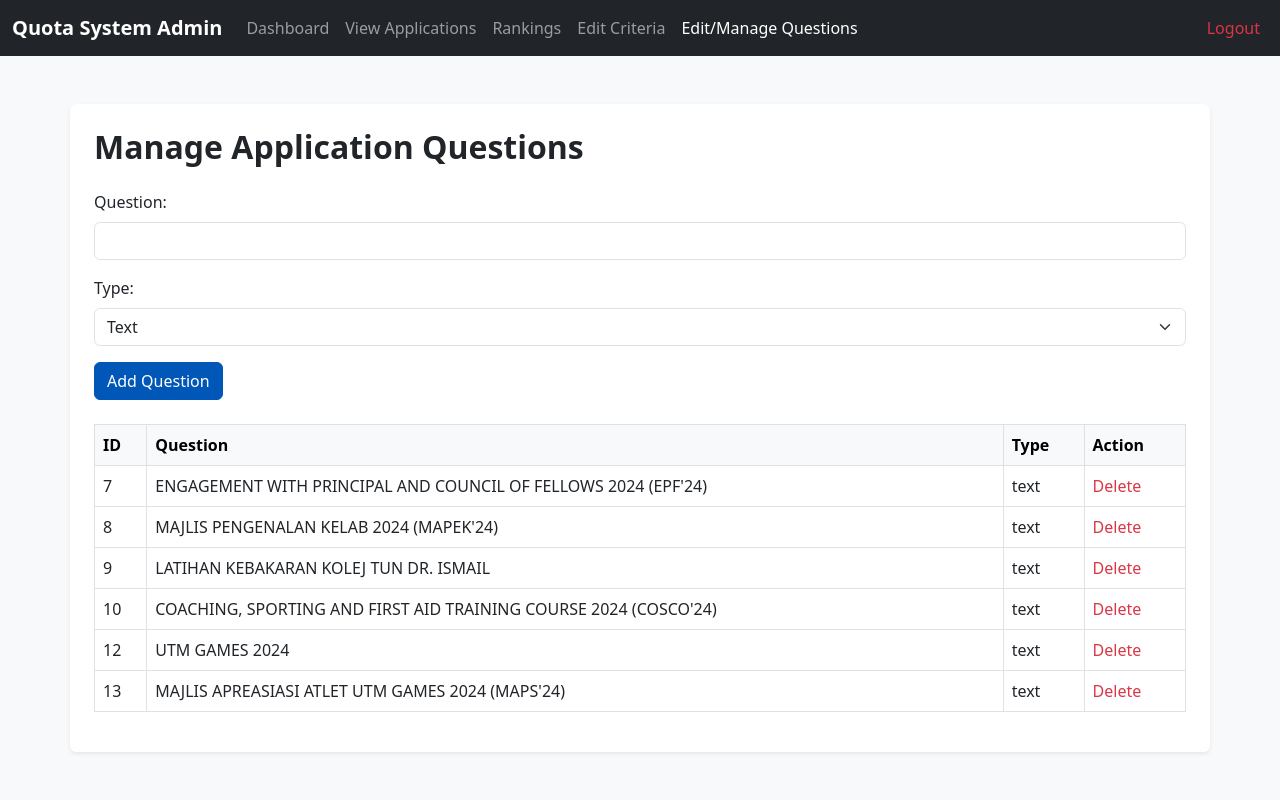
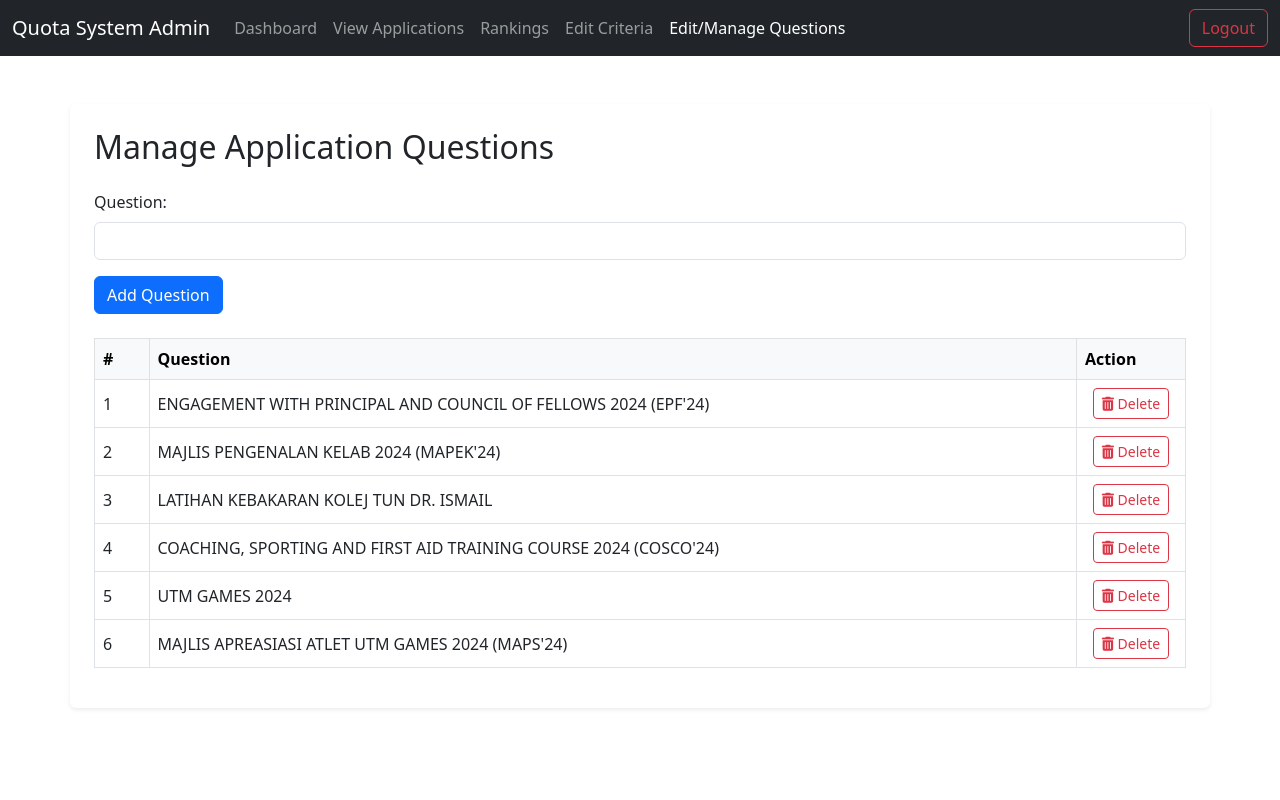
Before and after one commit to welsonxw/quota-active-system, a PHP site: page /manage_questions.php in a window 1280 px wide. Run offline with PHP 8.4, Linux system fonts and the light colour scheme; data comes from the database, SQL or seed files in the repository; some libraries are stand-ins or nearby versions.

Commit message:
improved manage_questions, navbar.php

```diff
--- a/admin/dashboard.php
+++ b/admin/dashboard.php
@@ -38,7 +38,7 @@ while ($row = $yearData->fetch_assoc()) {
         <h2 class="mb-4">Admin Dashboard</h2>
         <div class="row mb-4">
             <div class="col-md-3">
-                <div class="card bg-primary text-white p-3">Total students: <?= $total ?></div>
+                <div class="card bg-primary text-white p-3">Total Applied Students: <?= $total ?></div>
             </div>
             <div class="col-md-3">
                 <div class="card bg-warning text-white p-3">Pending: <?= $pending ?></div>
@@ -53,13 +53,13 @@ while ($row = $yearData->fetch_assoc()) {
         <div class="row">
             <div class="col-md-6">
                 <div class="card p-3">
-                    <h5 class="text-primary">Monthly student Trend</h5>
+                    <h5 class="text-primary">Monthly Students Trend</h5>
                     <canvas id="areaChart"></canvas>
                 </div>
             </div>
             <div class="col-md-6">
                 <div class="card p-3">
-                    <h5 class="text-primary">students by Year of Study</h5>
+                    <h5 class="text-primary">Registered Students by Year of Study</h5>
                     <canvas id="barChart"></canvas>
                 </div>
             </div>
--- a/admin/manage_questions.php
+++ b/admin/manage_questions.php
@@ -2,12 +2,14 @@
 require_once('../includes/db_studentlocal.php');
 
 // Add new question
-if (isset($_POST['add'])) {
-    $text = $_POST['question_text'];
-    $type = $_POST['question_type'];
-    $stmt = $mysqli->prepare("INSERT INTO questions (question_text, question_type) VALUES (?, ?)");
-    $stmt->bind_param("ss", $text, $type);
-    $stmt->execute();
+$added = false;
+if (isset($_POST['question'])) {
+    $text = $_POST['question'];
+    $stmt = $mysqli->prepare("INSERT INTO questions (question_text) VALUES (?)");
+    $stmt->bind_param("s", $text);
+    if ($stmt->execute()) {
+        $added = true;
+    }
 }
 
 // Delete question
@@ -26,11 +28,13 @@ $questions = $mysqli->query("SELECT * FROM questions");
     <meta charset="UTF-8">
     <title>Manage Questions</title>
     <link href="https://cdn.jsdelivr.net/npm/bootstrap@5.3.0/dist/css/bootstrap.min.css" rel="stylesheet">
-        <link href="../assets/css/custom.css" rel="stylesheet">
+    <link href="https://cdnjs.cloudflare.com/ajax/libs/font-awesome/6.5.0/css/all.min.css" rel="stylesheet">
+    <script src="https://cdn.jsdelivr.net/npm/sweetalert2@11"></script>
 </head>
 
 <?php include 'navbar.php'; ?>
 
+<body>
     <div class="container my-5 p-4 bg-white rounded shadow-sm">
         <h2 class="mb-4">Manage Application Questions</h2>
 
@@ -40,39 +44,29 @@ $questions = $mysqli->query("SELECT * FROM questions");
                 <label for="question" class="form-label">Question:</label>
                 <input type="text" name="question" id="question" class="form-control" required>
             </div>
-
-        <div class="mb-3">
-            <label for="type" class="form-label">Type:</label>
-            <select name="type" id="type" class="form-select" required>
-                <option value="text">Text</option>
-                <option value="textarea">Textarea</option>
-                <option value="radio">Radio</option>
-                <option value="checkbox">Checkbox</option>
-            </select>
-        </div>
-
             <button type="submit" class="btn btn-primary">Add Question</button>
         </form>
 
         <!-- Display Questions Table -->
         <div class="table-responsive">
-        <table class="table table-bordered align-middle">
+            <table class="table table-bordered align-middle text-nowrap">
                 <thead class="table-light">
                     <tr>
-                    <th>ID</th>
+                        <th style="width: 5%;">#</th>
                         <th>Question</th>
-                    <th>Type</th>
-                    <th>Action</th>
+                        <th style="width: 10%;">Action</th>
                     </tr>
                 </thead>
                 <tbody>
+                    <?php $index = 1; ?>
                     <?php while ($row = $questions->fetch_assoc()): ?>
                         <tr>
-                        <td><?= $row['question_id'] ?></td>
+                            <td><?= $index++ ?></td>
                             <td><?= htmlspecialchars($row['question_text']) ?></td>
-                        <td><?= htmlspecialchars($row['question_type']) ?></td>
-                        <td>
-                            <a href="?delete=<?= $row['question_id'] ?>" class="text-danger text-decoration-none" onclick="return confirm('Are you sure you want to delete this question?')">Delete</a>
+                            <td class="text-center">
+                                <button type="button" class="btn btn-outline-danger btn-sm" onclick="confirmDelete(<?= $row['question_id'] ?>)">
+                                    <i class="fas fa-trash-alt"></i> Delete
+                                </button>
                             </td>
                         </tr>
                     <?php endwhile; ?>
@@ -80,6 +74,33 @@ $questions = $mysqli->query("SELECT * FROM questions");
             </table>
         </div>
     </div>
-
+    <!-- pop up delete                     -->
+    <script>
+        function confirmDelete(id) {
+            Swal.fire({
+                title: 'Are you sure?',
+                text: 'This question will be permanently deleted.',
+                icon: 'warning',
+                showCancelButton: true,
+                confirmButtonColor: '#d33',
+                cancelButtonColor: '#6c757d',
+                confirmButtonText: 'Yes, delete it!',
+                cancelButtonText: 'Cancel'
+            }).then((result) => {
+                if (result.isConfirmed) {
+                    window.location.href = '?delete=' + id;
+                }
+            });
+        }
+        // pop up success
+        <?php if ($added): ?>
+        Swal.fire({
+            title: 'Success!',
+            text: 'New question added.',
+            icon: 'success',
+            confirmButtonText: 'OK'
+        });
+        <?php endif; ?>
+    </script>
 </body>
 </html>
--- a/admin/navbar.php
+++ b/admin/navbar.php
@@ -29,10 +29,10 @@ $current_page = basename($_SERVER['PHP_SELF']);
                 </li>
             </ul>
 
-            <!-- Right side logout -->
+            <!-- Right side logout button -->
             <ul class="navbar-nav ms-auto mb-2 mb-lg-0">
                 <li class="nav-item">
-                    <a class="nav-link text-danger" href="admin_logout.php">Logout</a>
+                    <a class="btn btn-outline-danger ms-2" href="admin_logout.php">Logout</a>
                 </li>
             </ul>
         </div>
--- a/database/db_student.sql
+++ b/database/db_student.sql
@@ -194,6 +194,10 @@ ALTER TABLE student DROP COLUMN status;
 -- only one student can apply for one application
 ALTER TABLE applications ADD CONSTRAINT uc_student UNIQUE (student_id);
 
+-- drop question_type from questions table
+ALTER TABLE questions DROP COLUMN question_type;
+
+
 
 /*!40101 SET CHARACTER_SET_CLIENT=@OLD_CHARACTER_SET_CLIENT */;
 /*!40101 SET CHARACTER_SET_RESULTS=@OLD_CHARACTER_SET_RESULTS */;
```
Also changed, not shown: admin/view_applications.php (+1 -12 lines). Lines whose indentation alone changed are shown as unchanged.
